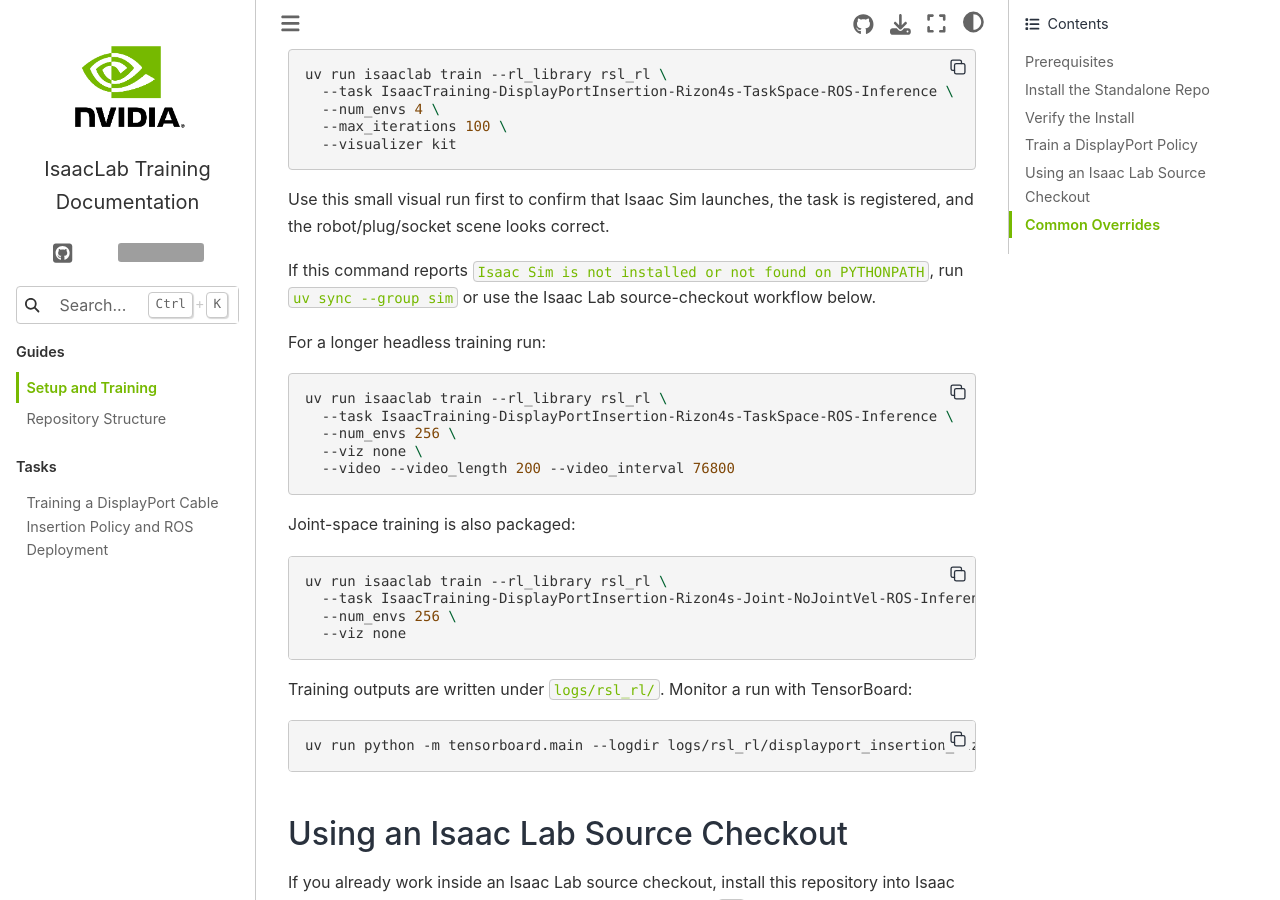
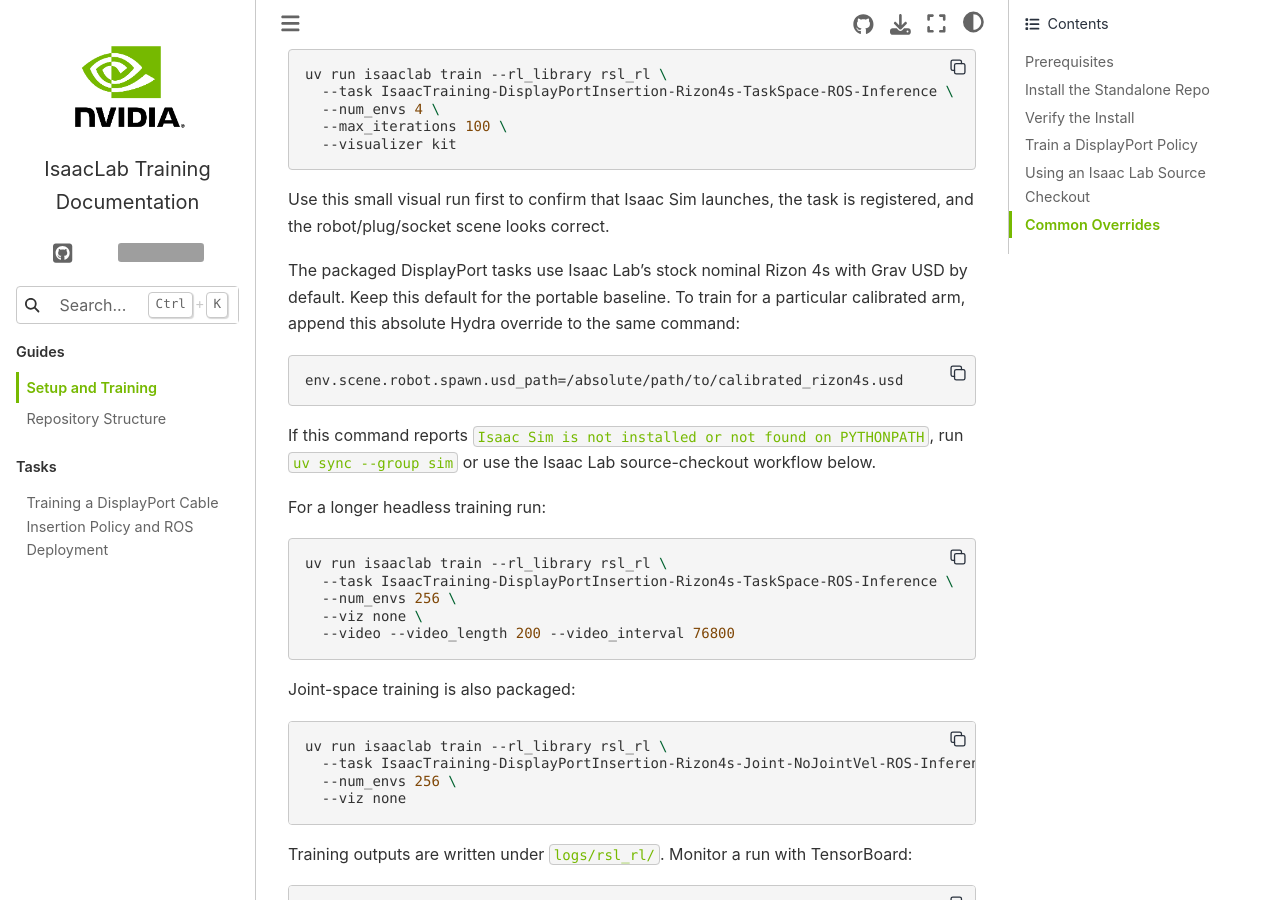
Before and after one commit to ashwinvkNV/IsaacLabTraining, a Sphinx documentation site: the page built from docs/setup_training.md, in a window 1280 px wide and 900 px high, scrolled down 1844 px. Built offline with Sphinx 7.4.7 and the Sphinx Book theme 1.1.4, drawn with Linux system fonts in a browser that asks for light colours; grey boxes are pictures that could not be loaded.

Commit message:
Document calibrated Rizon training override
State that PhysX uses the stock nominal Rizon 4s USD by default and provide a reproducible calibrated-asset override for training, play, and export.

````diff
--- a/docs/setup_training.md
+++ b/docs/setup_training.md
@@ -90,6 +90,15 @@
 Use this small visual run first to confirm that Isaac Sim launches, the task is
 registered, and the robot/plug/socket scene looks correct.
 
+The packaged DisplayPort tasks use Isaac Lab's stock nominal Rizon 4s with
+Grav USD by default. Keep this default for the portable baseline. To train for
+a particular calibrated arm, append this absolute Hydra override to the same
+command:
+
+```text
+env.scene.robot.spawn.usd_path=/absolute/path/to/calibrated_rizon4s.usd
+```
+
 If this command reports `Isaac Sim is not installed or not found on PYTHONPATH`,
 run `uv sync --group sim` or use the Isaac Lab source-checkout workflow below.
 
````
Also changed, not shown: README.md (+15 -2 lines), docs/tasks/displayport_insertion.rst (+8 -0 lines).
